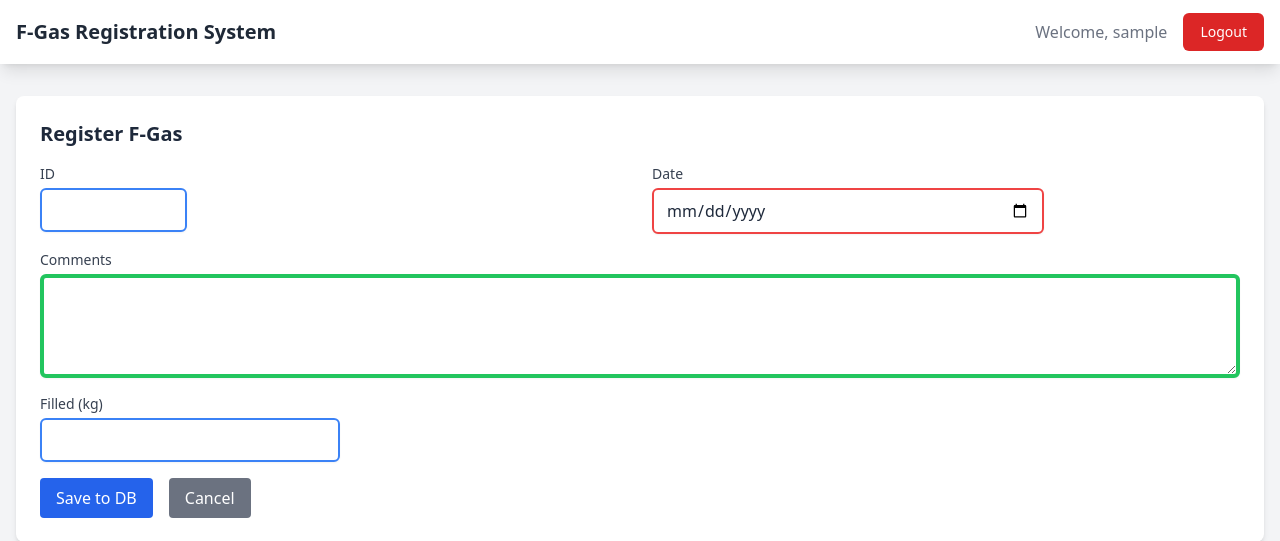
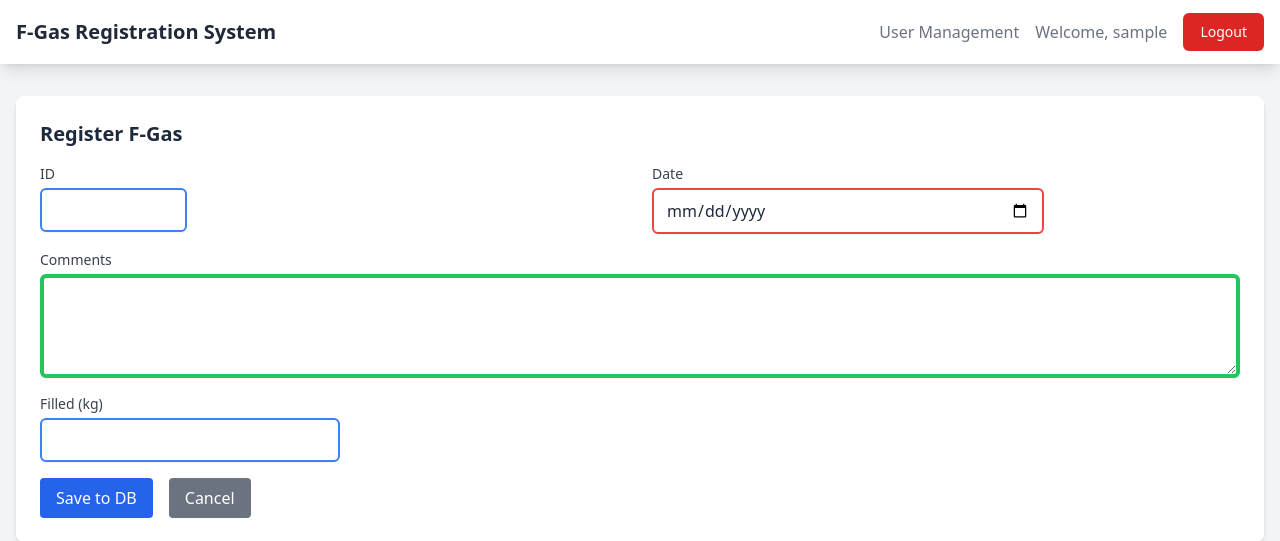
Before and after one commit to snippsat/F-gas-app, a Flask app: page /register in a window 1280 px wide. Shown: the top 541 px of the page. Run offline with Flask 3, Linux system fonts and the light colour scheme; a user stored in the database is signed in; tables that the repository leaves empty hold one stand-in row (values such as "Sample post"); some libraries are stand-ins or nearby versions.

Commit message:
Add User Management link for admin users

```diff
--- a/app/templates/base.html
+++ b/app/templates/base.html
@@ -129,9 +129,13 @@
               >F-Gas Registration System</a
             >
           </div>
-          <div class="flex items-center">
-            {% if current_user.is_authenticated %}
-            <span class="text-gray-500 mr-4">Welcome, {{ current_user.username }}</span>
+          <div class="flex items-center space-x-4">
+            {% if current_user.is_authenticated %} {% if current_user.is_admin %}
+            <a href="{{ url_for('auth.list_users') }}" class="text-gray-500 hover:text-gray-700"
+              >User Management</a
+            >
+            {% endif %}
+            <span class="text-gray-500">Welcome, {{ current_user.username }}</span>
             <a
               href="{{ url_for('auth.logout') }}"
               class="inline-flex items-center px-4 py-2 border border-transparent text-sm font-medium rounded-md text-white bg-red-600 hover:bg-red-700"
```
